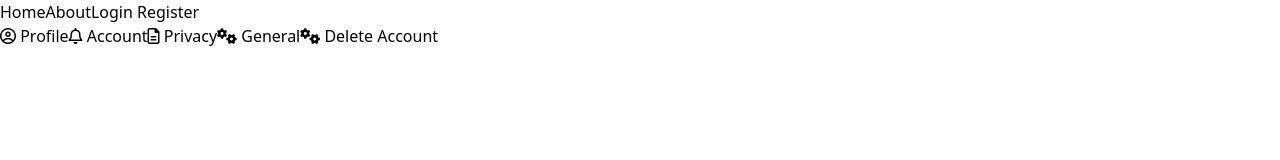
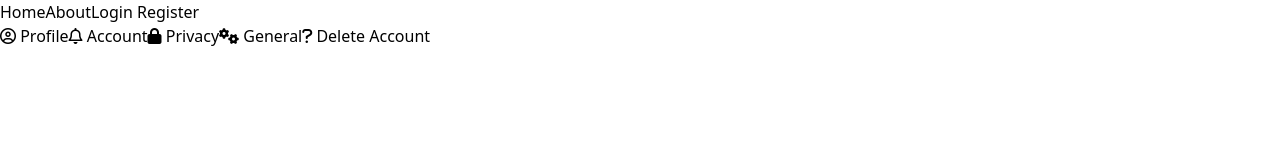
Before and after one commit to u-s-c-l/i-t-t-w-s-d, a React (Create React App) app: page /settings in a window 1280 px wide. Shown: the top 160 px of the page. Built offline with nearby package versions, Linux system fonts and the light colour scheme.

Commit message:
changed icons for pages on settings

```diff
--- a/src/pages/Settings/index.js
+++ b/src/pages/Settings/index.js
@@ -10,13 +10,13 @@ const Settings = () => {
         <i className="far fa-bell"></i> Account
       </a>
       <a href="#" className="nav-link">
-        <i className="far fa-file-alt"></i> Privacy
+        <i className="fa fa-lock"></i> Privacy
       </a>
       <a href="#" className="nav-link">
         <i className="fas fa-cogs"></i> General
       </a>
       <a href="#" className="nav-link">
-        <i className="fas fa-cogs"></i> Delete Account
+        <i className="fa fa-question"></i> Delete Account
       </a>
     </div>
   );
```
